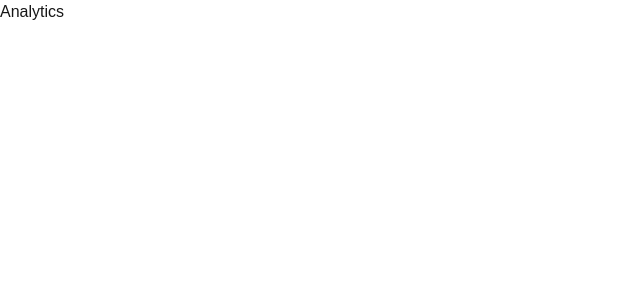
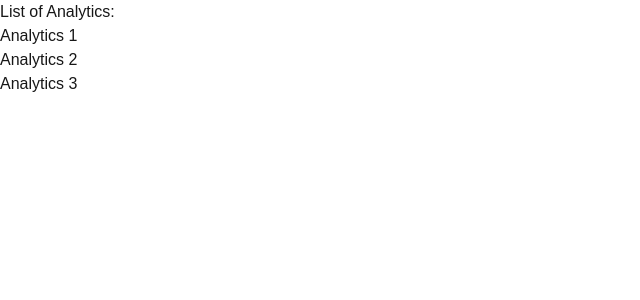
Before and after one commit to ChaitanyaVSH/nextJSLearning, a Next.js app: page /dashboard/analytics in a window 1280 px wide. Shown: the top 300 px of the page, without its empty margins (0-640 px from the left). Built offline with nearby package versions, Linux system fonts and the light colour scheme.

Commit message:
Routing concepts: Dynamic routes, server and client components

```diff
--- /dev/null
+++ b/app/dashboard/analytics/[id]/page.tsx
@@ -0,0 +1,18 @@
+"use client"
+
+import { useParams } from 'next/navigation';
+
+/**
+ * Client components accessing the dynamic path/slug path params.
+ */
+const AnalyticsDetail = () => {
+
+    const params = useParams();
+    const id = params.id;
+
+    return (
+        <div>Analytics page :: {id}</div>
+    );
+}
+
+export default AnalyticsDetail;
--- a/app/dashboard/analytics/page.tsx
+++ b/app/dashboard/analytics/page.tsx
@@ -1,6 +1,15 @@
+import Link from "next/link";
+
 const Analytics = () => {
     return (
-      <div>Analytics</div>
+      <>
+      <div>List of Analytics:</div>
+      <ul>
+        <li><Link href={"/dashboard/analytics/1"}>Analytics 1</Link></li>
+        <li><Link href={"/dashboard/analytics/2"}>Analytics 2</Link></li>
+        <li><Link href={"/dashboard/analytics/3"}>Analytics 3</Link></li>
+      </ul>
+    </>
     )
 }
 
--- a/app/dashboard/users/[id]/page.tsx
+++ b/app/dashboard/users/[id]/page.tsx
@@ -1,3 +1,6 @@
+/**
+ * Server components accessing the dynamic path/slug path params.
+ */
 const UserDetail = ({params}: {params: {id: string}}) => {
 
   const { id } = params
```
